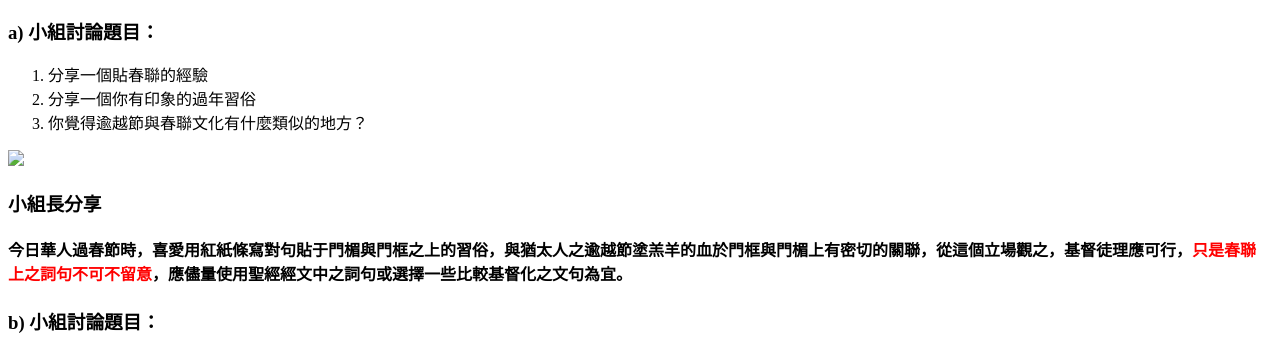
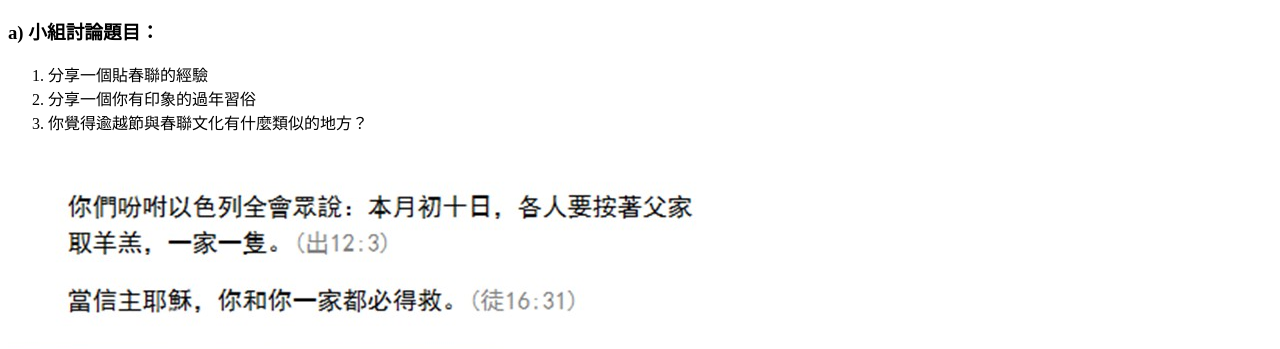
Before and after one commit to C3133100/sermon, a plain HTML site: page group_question/20210207.html in a window 1280 px wide. Shown: the part 375-724 px from the top of the page. Drawn offline with Linux system fonts and the light colour scheme.

Commit message:
v20210206

```diff
--- a/group_question/20210207.html
+++ b/group_question/20210207.html
@@ -22,7 +22,7 @@
 <Li>分享一個你有印象的過年習俗</Li>
 <Li>你覺得逾越節與春聯文化有什麼類似的地方？</Li>
  </Ol>
- <img src="assets/img/m1.jpg">
+ <img src="../assets/img/m1.jpg">
 <h3>小組長分享</h3>
 <h4>今日華人過春節時，喜愛用紅紙條寫對句貼于門楣與門框之上的習俗，與猶太人之逾越節塗羔羊的血於門框與門楣上有密切的關聯，從這個立場觀之，基督徒理應可行，<font style=color:red>只是春聯上之詞句不可不留意</font><font style=color:black>，應儘量使用聖經經文中之詞句或選擇一些比較基督化之文句為宜。</h4>
 
```
